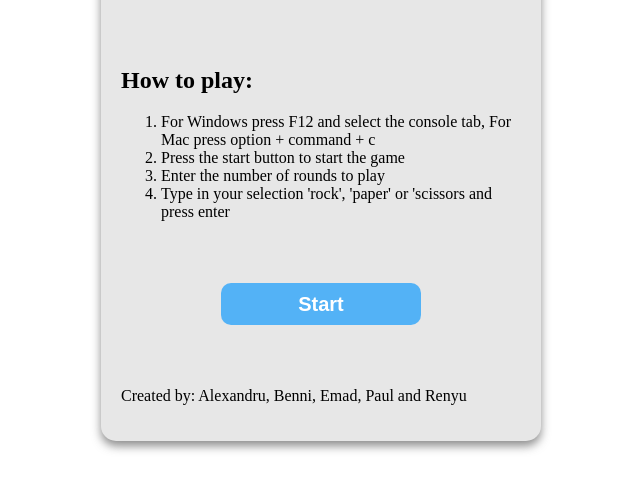
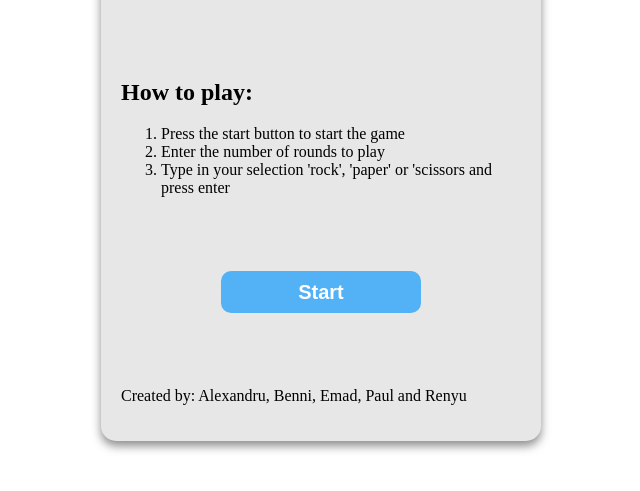
Before and after one commit to PaulDreyer09/BrainnestWeek3, a plain HTML site: page index.html in a window 1280 px wide. Shown: the part 107-598 px from the top of the page, without its empty margins (319-959 px from the left). Drawn offline with Linux system fonts and the light colour scheme.

Commit message:
changed instructions

```diff
--- a/index.html
+++ b/index.html
@@ -17,7 +17,6 @@
                 How to play:
             </h2>
             <ol>
-                <li>For Windows press F12 and select the console tab, For Mac press option + command + c </li>
                 <li>Press the start button to start the game</li>
                 <li>Enter the number of rounds to play</li>
                 <li>Type in your selection 'rock', 'paper' or 'scissors and press enter</li>
```
